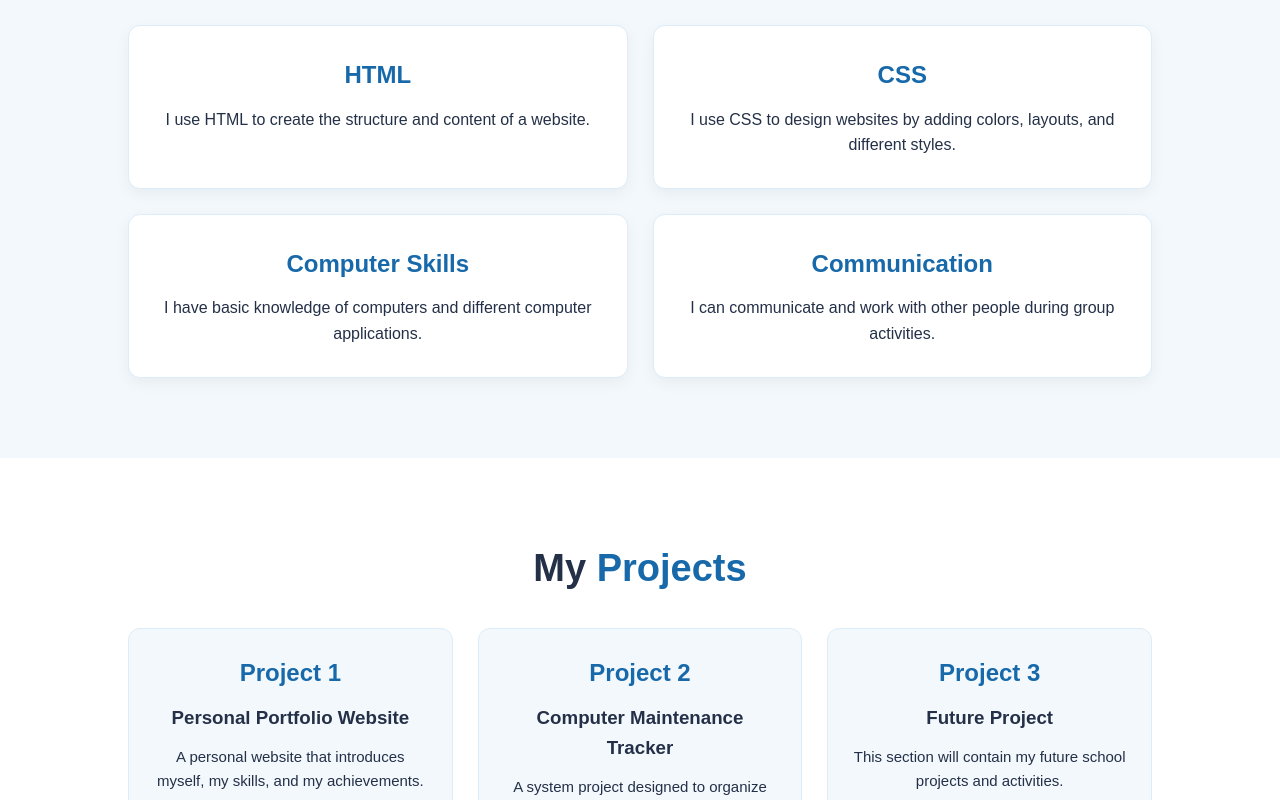
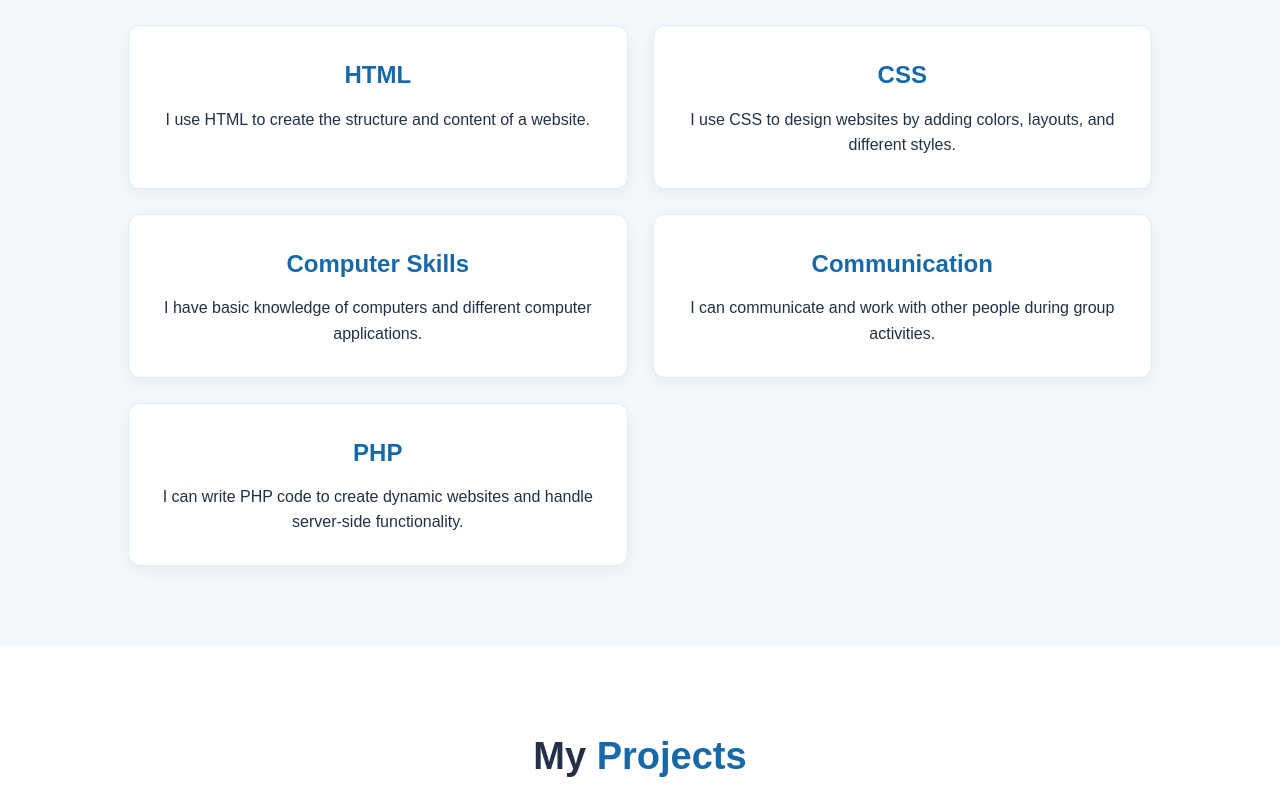
Before and after one commit to clebyellab/Ellab-Project-1, a plain HTML site: page index.html in a window 1280 px wide. Shown: the part 1293-2093 px from the top of the page. Drawn offline with Linux system fonts and the light colour scheme.

Commit message:
Update skills

```diff
--- a/index.html
+++ b/index.html
@@ -48,7 +48,7 @@
         </div>
 
         <div class="home-image">
-            <img src="ellabproj1.jpg" alt="My Profile Picture">
+            <img src="profile.jpg.jpg" alt="My Profile Picture">
         </div>
 
     </section>
@@ -116,6 +116,14 @@
                 <p>
                     I can communicate and work with
                     other people during group activities.
+                </p>
+            </div>
+
+            <div class="skill-box">
+                <h2>PHP</h2>
+                <p>
+                    I can write PHP code to create dynamic websites
+                    and handle server-side functionality.
                 </p>
             </div>
 
```
